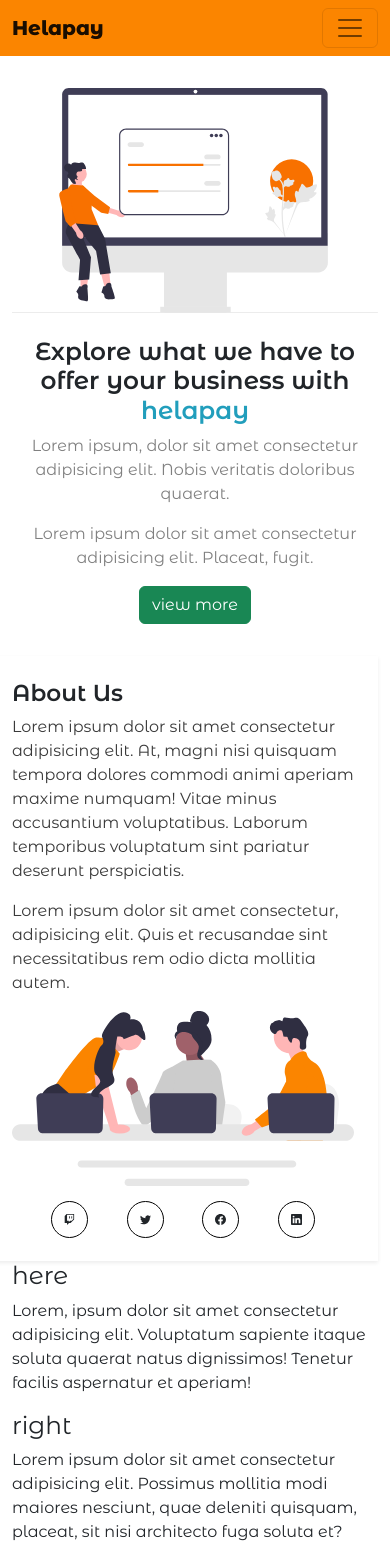
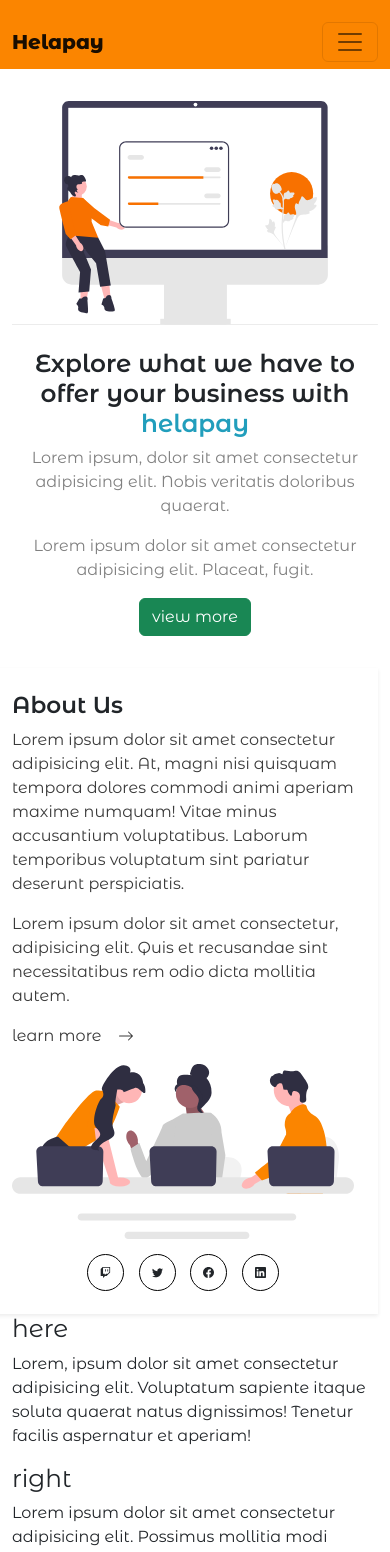
Before and after one commit to kennedybabu/hela-static, an Angular app: page / in a window 390 px wide. Shown: the top 1552 px of the page. Built offline with nearby package versions, Linux system fonts and the light colour scheme.

Commit message:
feature: create media queries for medium screens for the about component

```diff
--- a/src/app/about/about.component.html
+++ b/src/app/about/about.component.html
@@ -8,6 +8,13 @@
                     voluptatibus. Laborum temporibus voluptatum sint pariatur deserunt perspiciatis.</p>
                 <p>Lorem ipsum dolor sit amet consectetur, adipisicing elit. Quis et recusandae sint necessitatibus
                      rem odio dicta mollitia autem.</p>
+
+                <p class="more">
+                    learn more
+                    <svg xmlns="http://www.w3.org/2000/svg" width="16" height="16" fill="currentColor" class="bi bi-arrow-right" viewBox="0 0 16 16">
+                    <path fill-rule="evenodd" d="M1 8a.5.5 0 0 1 .5-.5h11.793l-3.147-3.146a.5.5 0 0 1 .708-.708l4 4a.5.5 0 0 1 0 .708l-4 4a.5.5 0 0 1-.708-.708L13.293 8.5H1.5A.5.5 0 0 1 1 8z"/>
+                  </svg>
+                </p>
             </div>
             <div class="col-md-5">
                 <img class="img-fluid" src="../../assets/team.svg" alt="team-svg">
--- a/src/app/about/about.component.scss
+++ b/src/app/about/about.component.scss
@@ -9,10 +9,21 @@
         .wrapper {
             height: 60h;
 
+            .more {
+                display: flex;
+                align-items: center;
+                gap: 1rem;
+                transition: all ease .3s;
+                color: black;
+                cursor: pointer;
+
+                &:hover {
+                    color: #FB8500!important;
+                    text-decoration: underline;
+                }
+            }
+
             div {
-                // display: flex;
-                // align-items: start;
-                // justify-content: center;
                 text-align: left;
 
                 h3 {
@@ -25,7 +36,7 @@
 
                 .links {
                     margin-top: 1rem;
-                    padding: 0 2rem;
+                    padding: 0 5rem;
 
 
                   div {
@@ -35,6 +46,7 @@
                     border-radius: 100%;
                     margin: 0 auto;
                     transition: all ease .3s;
+                    cursor: pointer;
 
 
                     &:hover {
@@ -66,10 +78,12 @@
         .row {
 
             .wrapper {
+                height: 60vh;
 
                 div {
                     align-items: center;
                     display: flex;
+                    justify-content: center;
 
 
 
--- a/src/app/footer/footer.component.html
+++ b/src/app/footer/footer.component.html
@@ -1,4 +1,5 @@
 <div class="footer container">
+    <div class="row">
         <div class="row pt-2">
             <div class="col">
                 <h3>Helapay</h3>
@@ -55,6 +56,7 @@
                 right
             </div> -->
         </div>
+    </div>
     <hr>
     <div class="row">
         <small class="text-center">copyright 2023</small>
--- a/src/app/header/header.component.scss
+++ b/src/app/header/header.component.scss
@@ -1,5 +1,10 @@
 nav {
     background-color: #FB8500!important;
+    padding: 1.4rem 0 .4rem 0;
+
+    #navbarNavAltMarkup {
+        justify-content: flex-end;
+    }
 
 
 }
--- a/src/app/home/home.component.html
+++ b/src/app/home/home.component.html
@@ -1,9 +1,9 @@
 <div class="container pt-4">
     <div class="row">
-        <div class="col-md-5 img">
+        <div class="col-md-6 img">
            <img src="../../assets/undraw.svg" class="img-fluid" alt="">
         </div>
-        <div class="col-md-6 text-center position-relative">
+        <div class="col-md-5 text-center position-relative">
             <h2 class=" mt-4">Explore what we have to offer your business with <span>helapay</span></h2>
             <p>Lorem ipsum, dolor sit amet consectetur adipisicing elit. Nobis veritatis doloribus quaerat.</p>
             <p>Lorem ipsum dolor sit amet consectetur adipisicing elit. Placeat, fugit.</p>
@@ -11,10 +11,5 @@
                 view more
             </button>
         </div>
-        <div class="col-md-1">
-            <div class="col">
-
-            </div>
-        </div>
     </div>
 </div>
--- a/src/app/home/home.component.scss
+++ b/src/app/home/home.component.scss
@@ -25,3 +25,19 @@
 
 
 }
+
+@media screen and (min-width: 768px) {
+    .container {
+        height: 60vh;
+
+        .row {
+
+            div {
+                display: flex;
+                flex-direction: column;
+                text-align: start!important;
+                height: 100%;
+            }
+        }
+    }
+}
```
Lines whose indentation alone changed are shown as unchanged.
